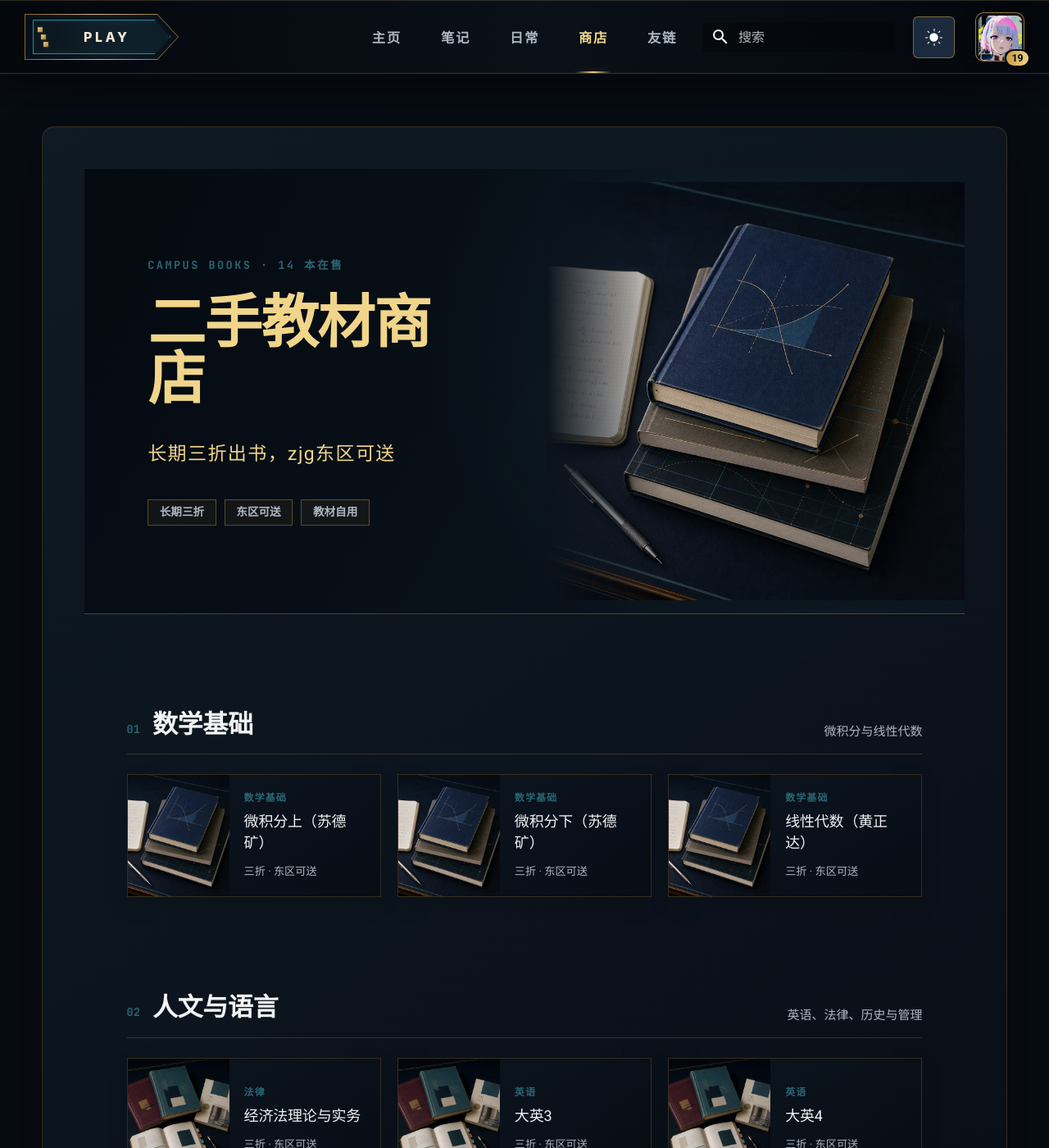
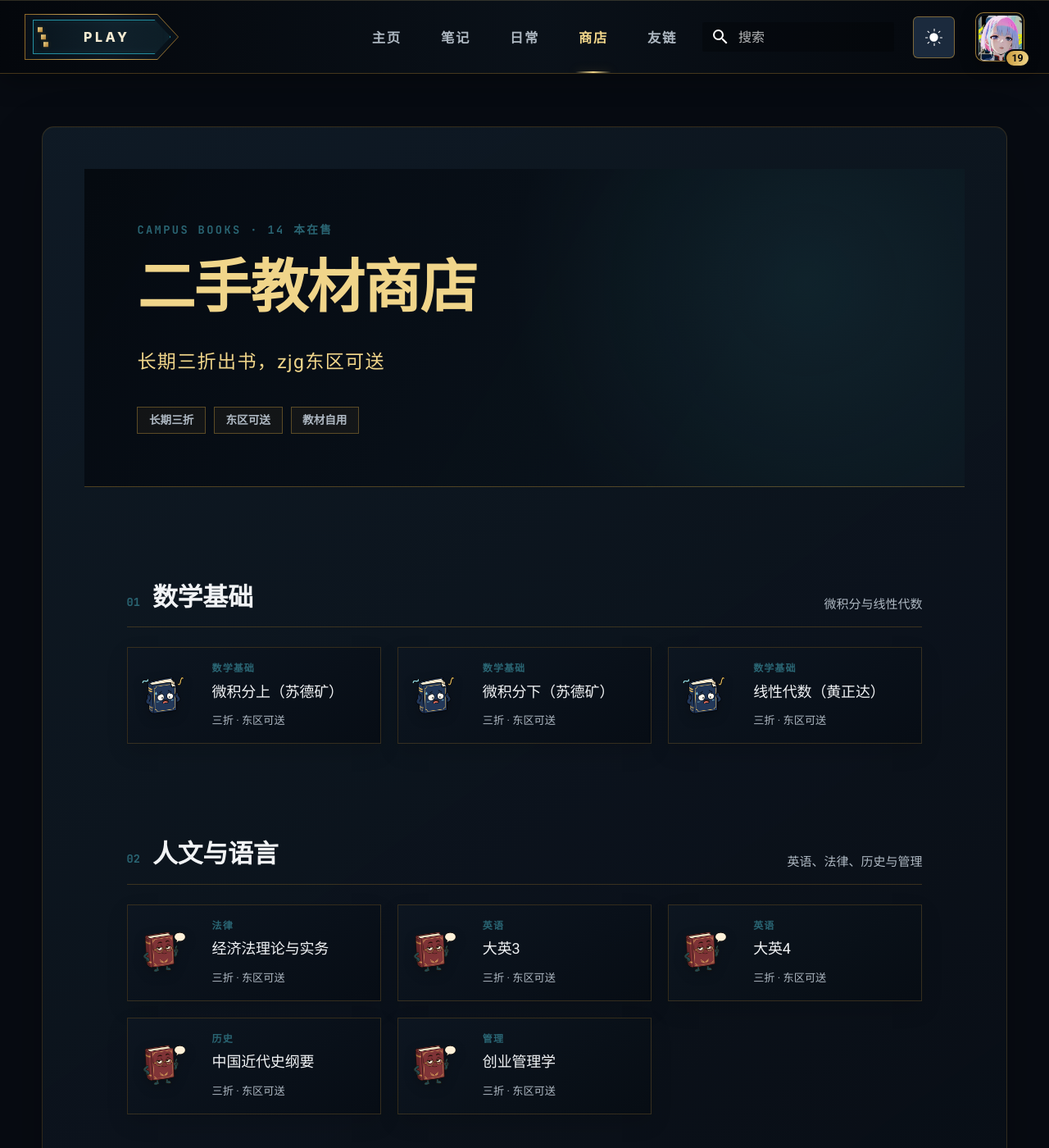
Before and after one commit to lhyzs-hub/lhyzs, an MkDocs documentation site: the page built from docs/store/index.md, in a window 1280 px wide and 1400 px high. Shown: the whole window at 82% size. Built offline with MkDocs 1.6.1 and Material for MkDocs 9.7.7, drawn with Linux system fonts in a browser that asks for light colours; a script that is not in the unit is left out.

Commit message:
replace store photos with book stickers

```diff
--- a/docs/assets/stylesheets/extra.css
+++ b/docs/assets/stylesheets/extra.css
@@ -1898,18 +1898,16 @@ body:has(.store-space) .md-content__inner {
 }
 
 .store-hero {
-  display: grid;
-  grid-template-columns: minmax(0, 1.05fr) minmax(18rem, 0.95fr);
-  min-height: 24rem;
+  min-height: 0;
   border-bottom: 1px solid rgba(201, 155, 61, 0.38);
   background:
-    radial-gradient(circle at 76% 38%, rgba(42, 101, 115, 0.18), transparent 20rem),
+    radial-gradient(circle at 82% 36%, rgba(42, 101, 115, 0.18), transparent 18rem),
     linear-gradient(120deg, rgba(5, 10, 16, 0.99), rgba(12, 22, 31, 0.97));
 }
 
 .store-hero__copy {
-  align-self: center;
-  padding: clamp(2.4rem, 6vw, 5rem);
+  max-width: 60rem;
+  padding: clamp(2.2rem, 5vw, 4rem);
 }
 
 .store-eyebrow {
@@ -1949,27 +1947,6 @@ body:has(.store-space) .md-content__inner {
   font: 600 0.68rem/1 "JetBrains Mono", monospace;
 }
 
-.store-hero__image {
-  position: relative;
-  min-height: 24rem;
-  margin: 0;
-  overflow: hidden;
-}
-
-.store-hero__image::after {
-  content: "";
-  position: absolute;
-  inset: 0;
-  background: linear-gradient(90deg, #0a121b 0, transparent 28%), linear-gradient(0deg, rgba(5, 10, 16, 0.34), transparent 48%);
-  pointer-events: none;
-}
-
-.store-hero__image img {
-  width: 100%;
-  height: 100%;
-  object-fit: cover;
-}
-
 .store-section-heading {
   display: flex;
   align-items: flex-end;
@@ -2012,8 +1989,8 @@ body:has(.store-space) .md-content__inner {
 
 .book-card {
   display: grid;
-  grid-template-columns: 6.2rem minmax(0, 1fr);
-  min-height: 7.4rem;
+  grid-template-columns: 4.25rem minmax(0, 1fr);
+  min-height: 5.5rem;
   overflow: hidden;
   border: 1px solid rgba(125, 93, 37, 0.38);
   background: linear-gradient(145deg, rgba(13, 22, 32, 0.98), rgba(7, 13, 20, 0.98));
@@ -2028,10 +2005,13 @@ body:has(.store-space) .md-content__inner {
 }
 
 .book-card > img {
-  width: 100%;
-  height: 100%;
-  min-height: 7.4rem;
-  object-fit: cover;
+  align-self: center;
+  justify-self: center;
+  width: 3.45rem;
+  height: 3.45rem;
+  min-height: 0;
+  object-fit: contain;
+  filter: drop-shadow(0 5px 7px rgba(0, 0, 0, 0.2));
 }
 
 .book-card > div {
@@ -2082,10 +2062,6 @@ html[data-lhyzs-theme="light"] .store-hero {
     linear-gradient(120deg, #fff, #edf3f5);
 }
 
-html[data-lhyzs-theme="light"] .store-hero__image::after {
-  background: linear-gradient(90deg, #edf3f5 0, transparent 28%), linear-gradient(0deg, rgba(237, 243, 245, 0.16), transparent 48%);
-}
-
 html[data-lhyzs-theme="light"] .book-card {
   background: linear-gradient(145deg, #fff, #edf3f5);
   box-shadow: 0 10px 24px rgba(21, 36, 45, 0.08);
@@ -2100,11 +2076,8 @@ html[data-lhyzs-theme="light"] .store-note { background: rgba(154, 110, 30, 0.05
 
 @media (max-width: 46rem) {
   body:has(.store-space) .md-content__inner { padding-bottom: 3rem; }
-  .store-hero { grid-template-columns: 1fr; }
   .store-hero__copy { padding: 2.4rem 1.2rem 2rem; }
-  .store-hero__image { min-height: 15rem; }
-  .store-hero__image::after { background: linear-gradient(0deg, transparent, rgba(5, 10, 16, 0.24)); }
   .store-section-heading { align-items: flex-start; flex-direction: column; }
   .store-grid { grid-template-columns: 1fr; }
-  .book-card { grid-template-columns: 5.7rem minmax(0, 1fr); }
-}
+  .book-card { grid-template-columns: 4rem minmax(0, 1fr); }
+}
--- a/docs/store/index.md
+++ b/docs/store/index.md
@@ -10,9 +10,6 @@
         <span>教材自用</span>
       </div>
     </div>
-    <figure class="store-hero__image">
-      <img src="../assets/images/store/math-books.jpg" alt="深色桌面上的大学教材与笔记本" width="900" height="900">
-    </figure>
   </header>
 
   <div class="store-section-heading">
@@ -21,15 +18,15 @@
   </div>
   <div class="store-grid">
     <article class="book-card">
-      <img src="../assets/images/store/math-books.jpg" alt="数学教材静物图" loading="lazy" width="900" height="900">
+      <img src="../assets/images/store/math-sticker.png" alt="紧张的数学书表情包" loading="lazy" width="256" height="256">
       <div><p>数学基础</p><h3>微积分上（苏德矿）</h3><span>三折 · 东区可送</span></div>
     </article>
     <article class="book-card">
-      <img src="../assets/images/store/math-books.jpg" alt="数学教材静物图" loading="lazy" width="900" height="900">
+      <img src="../assets/images/store/math-sticker.png" alt="紧张的数学书表情包" loading="lazy" width="256" height="256">
       <div><p>数学基础</p><h3>微积分下（苏德矿）</h3><span>三折 · 东区可送</span></div>
     </article>
     <article class="book-card">
-      <img src="../assets/images/store/math-books.jpg" alt="数学教材静物图" loading="lazy" width="900" height="900">
+      <img src="../assets/images/store/math-sticker.png" alt="紧张的数学书表情包" loading="lazy" width="256" height="256">
       <div><p>数学基础</p><h3>线性代数（黄正达）</h3><span>三折 · 东区可送</span></div>
     </article>
   </div>
@@ -40,23 +37,23 @@
   </div>
   <div class="store-grid">
     <article class="book-card">
-      <img src="../assets/images/store/humanities-books.jpg" alt="人文与语言教材静物图" loading="lazy" width="900" height="900">
+      <img src="../assets/images/store/humanities-sticker.png" alt="戴眼镜的人文书表情包" loading="lazy" width="256" height="256">
       <div><p>法律</p><h3>经济法理论与实务</h3><span>三折 · 东区可送</span></div>
     </article>
     <article class="book-card">
-      <img src="../assets/images/store/humanities-books.jpg" alt="人文与语言教材静物图" loading="lazy" width="900" height="900">
+      <img src="../assets/images/store/humanities-sticker.png" alt="戴眼镜的人文书表情包" loading="lazy" width="256" height="256">
       <div><p>英语</p><h3>大英3</h3><span>三折 · 东区可送</span></div>
     </article>
     <article class="book-card">
-      <img src="../assets/images/store/humanities-books.jpg" alt="人文与语言教材静物图" loading="lazy" width="900" height="900">
+      <img src="../assets/images/store/humanities-sticker.png" alt="戴眼镜的人文书表情包" loading="lazy" width="256" height="256">
       <div><p>英语</p><h3>大英4</h3><span>三折 · 东区可送</span></div>
     </article>
     <article class="book-card">
-      <img src="../assets/images/store/humanities-books.jpg" alt="人文与语言教材静物图" loading="lazy" width="900" height="900">
+      <img src="../assets/images/store/humanities-sticker.png" alt="戴眼镜的人文书表情包" loading="lazy" width="256" height="256">
       <div><p>历史</p><h3>中国近代史纲要</h3><span>三折 · 东区可送</span></div>
     </article>
     <article class="book-card">
-      <img src="../assets/images/store/humanities-books.jpg" alt="人文与语言教材静物图" loading="lazy" width="900" height="900">
+      <img src="../assets/images/store/humanities-sticker.png" alt="戴眼镜的人文书表情包" loading="lazy" width="256" height="256">
       <div><p>管理</p><h3>创业管理学</h3><span>三折 · 东区可送</span></div>
     </article>
   </div>
@@ -67,27 +64,27 @@
   </div>
   <div class="store-grid">
     <article class="book-card">
-      <img src="../assets/images/store/engineering-books.jpg" alt="工程与技术教材静物图" loading="lazy" width="900" height="900">
+      <img src="../assets/images/store/engineering-sticker.png" alt="戴安全帽的工程书表情包" loading="lazy" width="256" height="256">
       <div><p>工业工程</p><h3>人因工程</h3><span>三折 · 东区可送</span></div>
     </article>
     <article class="book-card">
-      <img src="../assets/images/store/engineering-books.jpg" alt="工程与技术教材静物图" loading="lazy" width="900" height="900">
+      <img src="../assets/images/store/engineering-sticker.png" alt="戴安全帽的工程书表情包" loading="lazy" width="256" height="256">
       <div><p>计算机</p><h3>C语言程序设计</h3><span>三折 · 东区可送</span></div>
     </article>
     <article class="book-card">
-      <img src="../assets/images/store/engineering-books.jpg" alt="工程与技术教材静物图" loading="lazy" width="900" height="900">
+      <img src="../assets/images/store/engineering-sticker.png" alt="戴安全帽的工程书表情包" loading="lazy" width="256" height="256">
       <div><p>工程实践</p><h3>工程训练实训教程</h3><span>三折 · 东区可送</span></div>
     </article>
     <article class="book-card">
-      <img src="../assets/images/store/engineering-books.jpg" alt="工程与技术教材静物图" loading="lazy" width="900" height="900">
+      <img src="../assets/images/store/engineering-sticker.png" alt="戴安全帽的工程书表情包" loading="lazy" width="256" height="256">
       <div><p>人工智能</p><h3>人工智能通识基础（理工农医）</h3><span>三折 · 东区可送</span></div>
     </article>
     <article class="book-card">
-      <img src="../assets/images/store/engineering-books.jpg" alt="工程与技术教材静物图" loading="lazy" width="900" height="900">
+      <img src="../assets/images/store/engineering-sticker.png" alt="戴安全帽的工程书表情包" loading="lazy" width="256" height="256">
       <div><p>工程制图</p><h3>图学基础教程</h3><span>三折 · 东区可送</span></div>
     </article>
     <article class="book-card">
-      <img src="../assets/images/store/engineering-books.jpg" alt="工程与技术教材静物图" loading="lazy" width="900" height="900">
+      <img src="../assets/images/store/engineering-sticker.png" alt="戴安全帽的工程书表情包" loading="lazy" width="256" height="256">
       <div><p>工程制图</p><h3>图学应用教程</h3><span>三折 · 东区可送</span></div>
     </article>
   </div>
```
Also changed, not shown: docs/assets/images/store/engineering-books.jpg (deleted), docs/assets/images/store/engineering-sticker.png (added), docs/assets/images/store/humanities-books.jpg (deleted), docs/assets/images/store/humanities-sticker.png (added), docs/assets/images/store/math-books.jpg (deleted), docs/assets/images/store/math-sticker.png (added).
